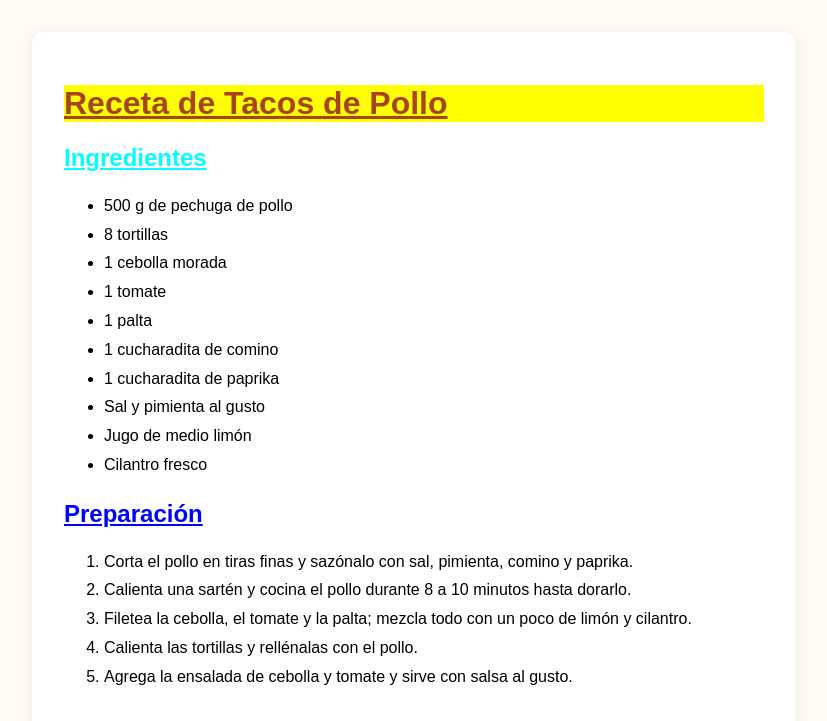
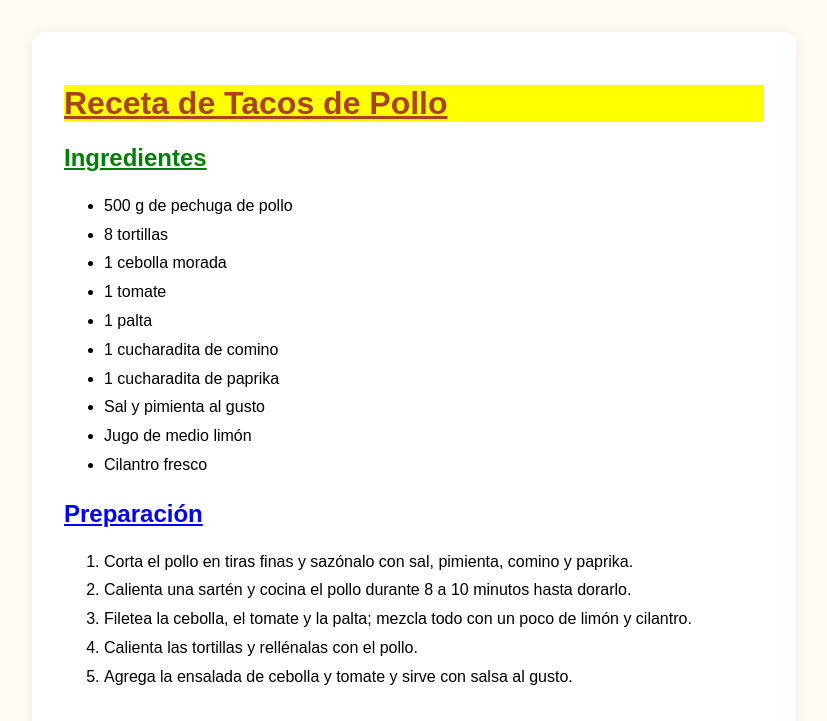
Before and after one commit to benjaruizgomez009-wq/benfrontsm, a plain HTML site: page index.html in a window 1280 px wide. Shown: the top 721 px of the page, without its empty margins (226-1053 px from the left). Drawn offline with Linux system fonts and the light colour scheme; grey boxes are pictures that could not be loaded.

Commit message:
Add files via upload

```diff
--- a/css/estilos.css
+++ b/css/estilos.css
@@ -2,7 +2,7 @@ h1 {color:#a8431d;
     background-color: yellow;
     text-decoration: underline;
 }
-.aqua {color:aqua;
+.verde {color:green;
       text-decoration: underline;}
 .azul {color:blue;
       text-decoration: underline;}
--- a/index.html
+++ b/index.html
@@ -29,7 +29,7 @@
     <div class="container">
       <h1>Receta de Tacos de Pollo</h1>
 
-      <h2 class="aqua">Ingredientes</h2>
+      <h2 class="verde">Ingredientes</h2>
       <ul>
         <li>500 g de pechuga de pollo</li>
         <li>8 tortillas</li>
```
